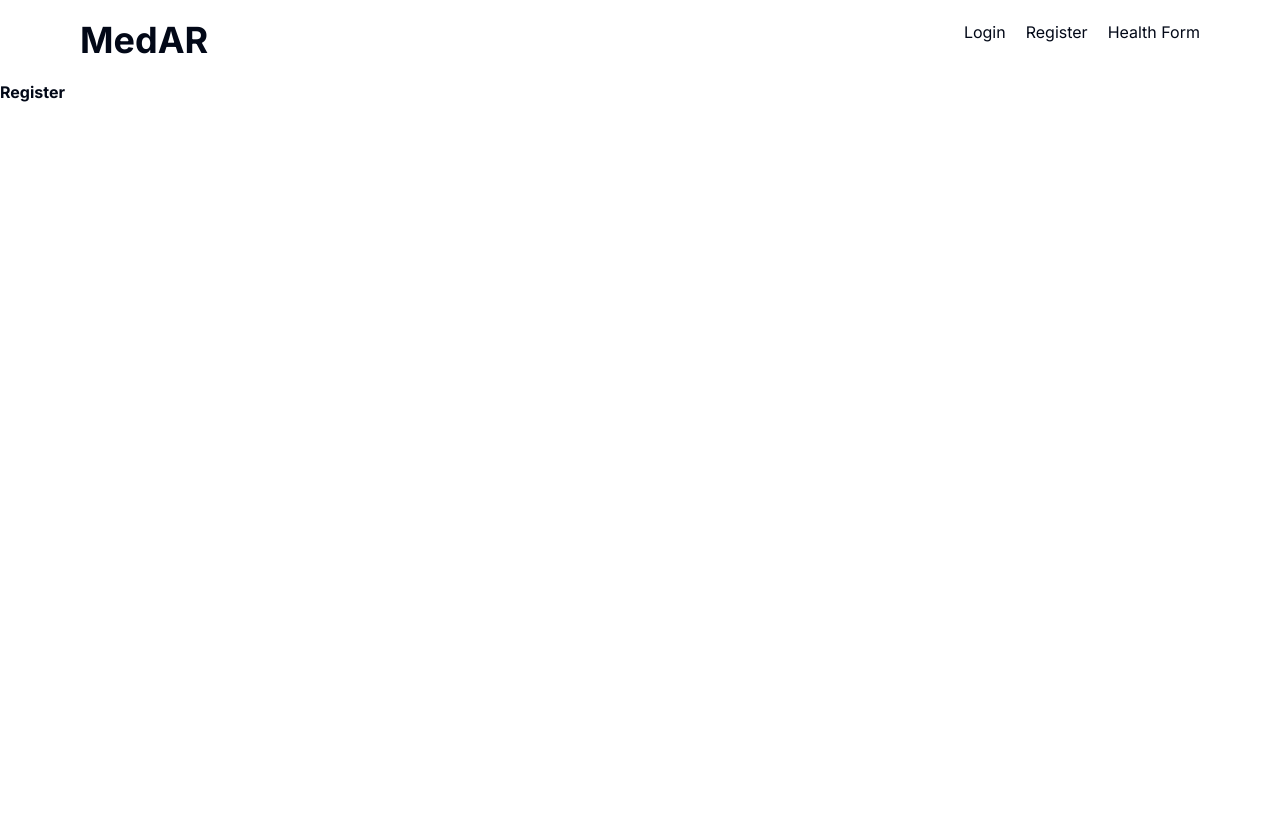
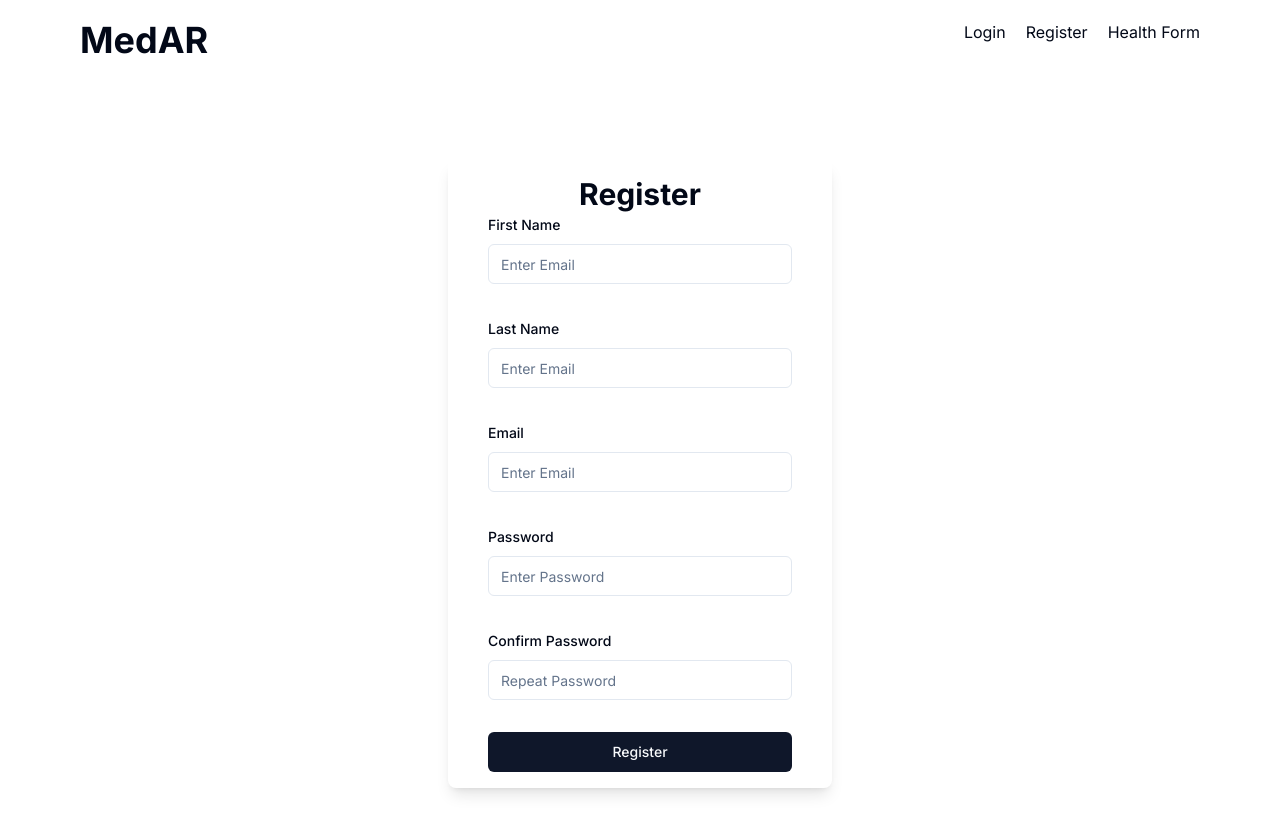
Before and after one commit to Jesus123az/qr-medic, a Next.js app: page /register in a window 1280 px wide. Shown: the top 834 px of the page. Before the commit the page ends 800 px from the top, so only its background shows below. Built offline with nearby package versions, Linux system fonts and the light colour scheme.

Commit message:
Registration

```diff
--- a/app/health-form/page.tsx
+++ b/app/health-form/page.tsx
@@ -191,7 +191,7 @@
               </Button>
             </div>
             <div>
-              <h3 className="font-bold"> List of Medications that can harm or kill you, might not do well with or without?</h3>
+              <h3 className="font-bold"> List of Allergies that can harm or kill you?</h3>
               {allergyFields.map((field, index) => (
                 <div key={field.id} className="flex items-end gap-x-5">
                   <FormField
@@ -200,7 +200,7 @@
                     render={({ field }) => (
                       <FormItem>
                         <FormLabel>
-                          Medication {index+1}
+                          Allergy {index+1}
                         </FormLabel>
                         <FormControl>
                           <Input placeholder="example: xyz" {...field} />
--- a/app/login/page.tsx
+++ b/app/login/page.tsx
@@ -61,13 +61,13 @@
               <FormItem>
                 <FormLabel>Password</FormLabel>
                 <FormControl>
-                  <Input type="password"  placeholder="Enter Email" {...field} />
+                  <Input type="password"  placeholder="Enter Password" {...field} />
                 </FormControl>
                 <FormMessage />
               </FormItem>
             )}
           />
-          <Button className="w-full" type="submit">Submit</Button>
+          <Button className="w-full" type="submit">Login</Button>
         </form>
       </Form>
       </div>
--- a/app/register/page.tsx
+++ b/app/register/page.tsx
@@ -1,11 +1,124 @@
+"use client";
+import { SubmitHandler, useForm } from "react-hook-form";
+import {
+  Form,
+  FormField,
+  FormItem,
+  FormLabel,
+  FormControl,
+  FormMessage,
+} from "@/components/ui/form";
+import { Input } from "@/components/ui/input";
+import { Button } from "@/components/ui/button";
+import { z } from "zod";
+import { zodResolver } from "@hookform/resolvers/zod";
+
 const Register = () => {
+     const registerUserSchema = z.object({
+        firstName: z.string(),
+        lastName: z.string(),
+        email: z.string().email(),
+        password: z.string().min(4),
+        confirmPassword: z.string().min(4),
+    }).superRefine(({ confirmPassword, password }, ctx) => {
+      if (confirmPassword !== password) {
+        ctx.addIssue({
+          code: "custom",
+          message: "The passwords did not match",
+          path: ['confirmPassword']
+        });
+      }
+    });
+
+  type FormFields = z.infer<typeof registerUserSchema>;
+
+  const form = useForm<FormFields>({
+    resolver: zodResolver(registerUserSchema),
+
+  });
+
+  const onSubmit: SubmitHandler<FormFields> = (
+    values: z.infer<typeof registerUserSchema>
+  ) => {
+    console.log(values);
+  };
   return (
-    <div>
-        <div className="form-container">
-            <h1 className="font-bold ">Register</h1>
-        </div>
+    <div className="px-[20%]  py-20 flex flex-col justify-center items-center">
+      <div className="form-container w-[50%] shadow-lg px-10 py-4 rounded-lg">
+      <h1 className="text-center text-3xl font-bold">Register</h1>
+      <Form {...form}>
+        <form onSubmit={form.handleSubmit(onSubmit)} className="space-y-8">
+          <FormField
+            control={form.control}
+            name="firstName"
+            render={({ field }) => (
+              <FormItem>
+                <FormLabel>First Name</FormLabel>
+                <FormControl>
+                  <Input placeholder="Enter Email" {...field} />
+                </FormControl>
+                <FormMessage />
+              </FormItem>
+            )}
+          />
+          <FormField
+            control={form.control}
+            name="lastName"
+            render={({ field }) => (
+              <FormItem>
+                <FormLabel>Last Name</FormLabel>
+                <FormControl>
+                  <Input placeholder="Enter Email" {...field} />
+                </FormControl>
+                <FormMessage />
+              </FormItem>
+            )}
+          />
+          <FormField
+            control={form.control}
+            name="email"
+            render={({ field }) => (
+              <FormItem>
+                <FormLabel>Email</FormLabel>
+                <FormControl>
+                  <Input placeholder="Enter Email" {...field} />
+                </FormControl>
+                <FormMessage />
+              </FormItem>
+            )}
+          />
+          <FormField
+            control={form.control}
+            name="password"
+            render={({ field }) => (
+              <FormItem>
+                <FormLabel>Password</FormLabel>
+                <FormControl>
+                  <Input type="password"  placeholder="Enter Password" {...field} />
+                </FormControl>
+                <FormMessage />
+              </FormItem>
+            )}
+          />
+          <FormField
+            control={form.control}
+            name="confirmPassword"
+            render={({ field }) => (
+              <FormItem>
+                <FormLabel>Confirm Password</FormLabel>
+                <FormControl>
+                  <Input type="password"  placeholder="Repeat Password" {...field} />
+                </FormControl>
+                <FormMessage />
+              </FormItem>
+            )}
+          />
+          <Button className="w-full" type="submit">Register</Button>
+        </form>
+      </Form>
+      </div>
     </div>
-  )
-}
+  );
+};
 
-export default Register
+export default Register;
```
